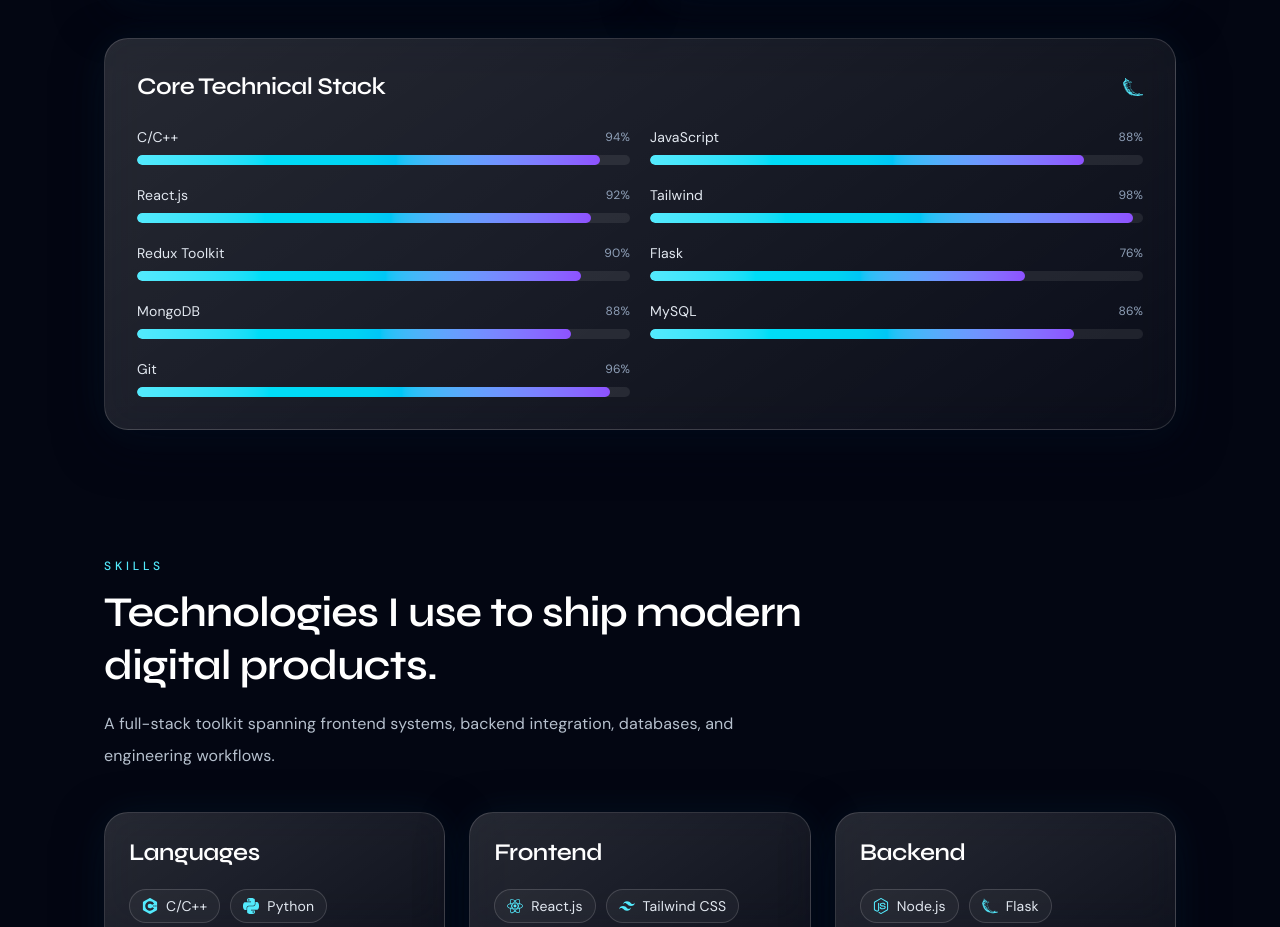
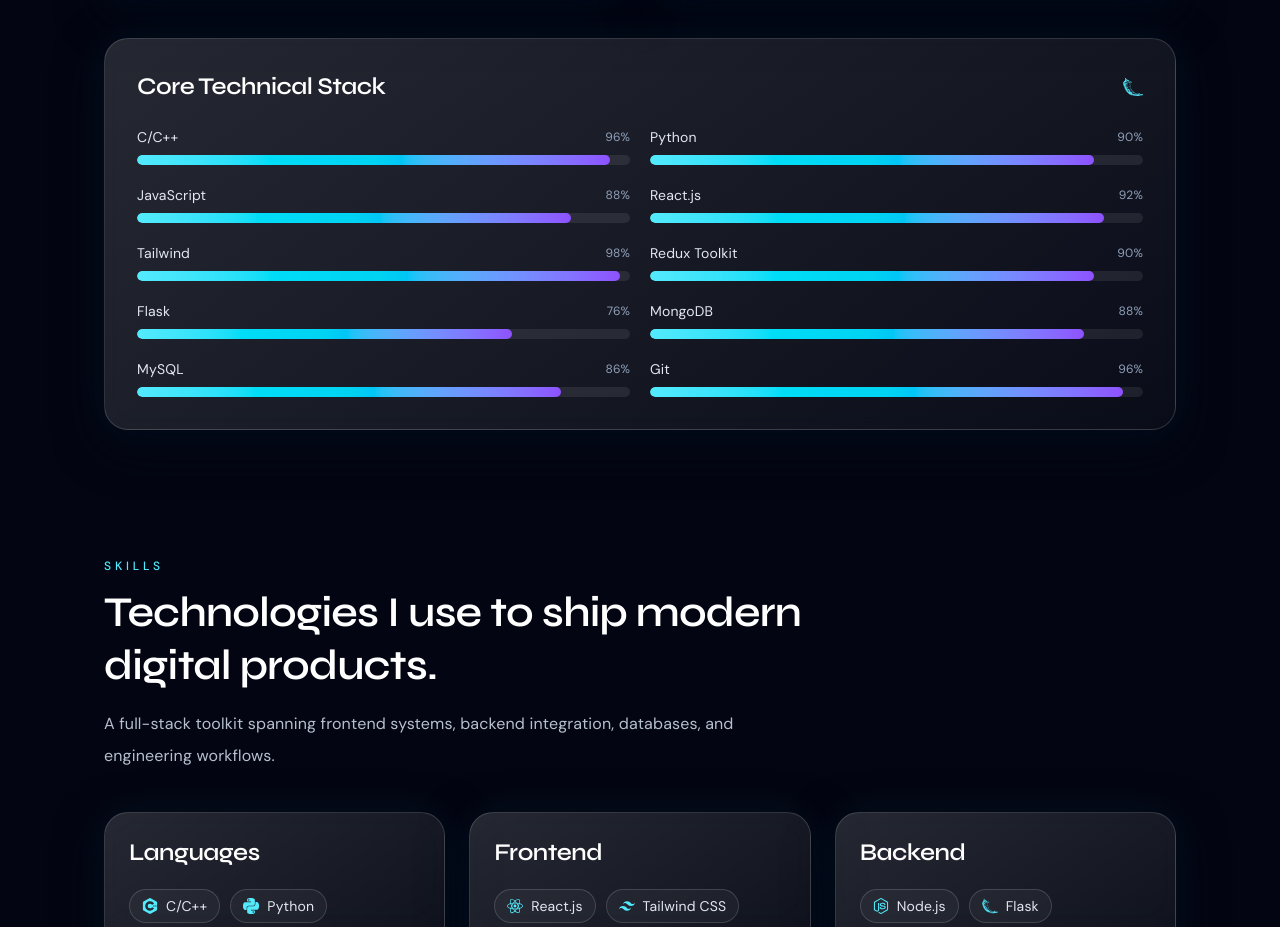
Before and after one commit to notVivekG/portfolio, a React (Vite) app: page / in a window 1280 px wide. Shown: the part 1528-2455 px from the top of the page. Built offline with nearby package versions, Linux system fonts and the light colour scheme.

Commit message:
update skill progress to the skills list

```diff
--- a/src/constants/data.js
+++ b/src/constants/data.js
@@ -44,7 +44,8 @@
 
 // ─── About — skill progress bars ───────────────────────────────────────────────
 export const aboutSkillProgress = [
-  { name: 'C/C++',        level: 94 },
+  { name: 'C/C++',        level: 96 },
+  { name: 'Python',       level: 90 },
   { name: 'JavaScript',   level: 88 },
   { name: 'React.js',     level: 92 },
   { name: 'Tailwind',     level: 98 },
```
